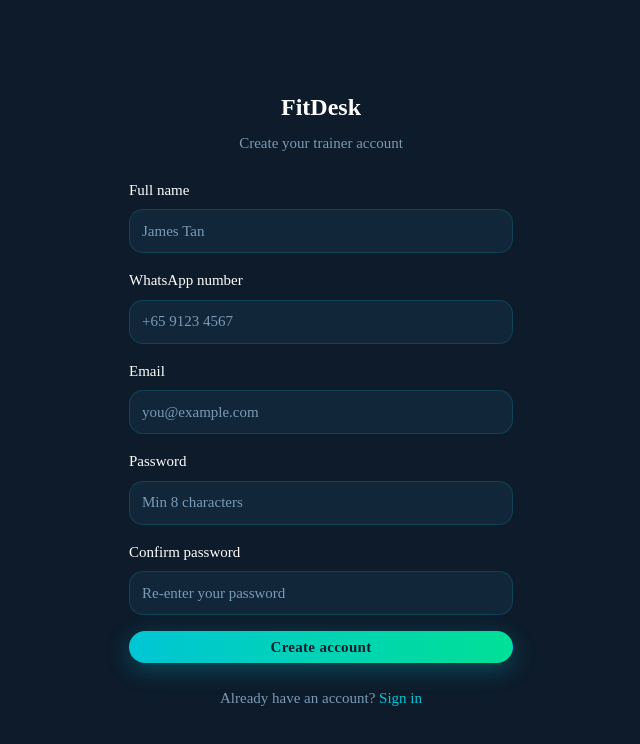
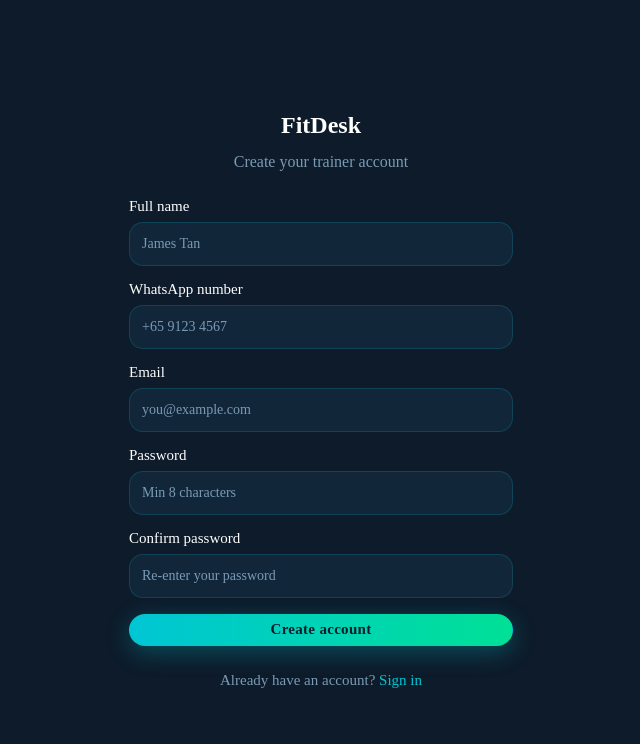
Before and after one commit to 5abhinavs-ops/Fit-Desk, a Next.js app: page /signup in a window 1280 px wide. Shown: the top 744 px of the page, without its empty margins (319-959 px from the left). Built offline with nearby package versions, Linux system fonts and the light colour scheme.

Commit message:
fix: remove broken @theme block causing React #418 crash, use !important for font overrides

```diff
--- a/src/app/globals.css
+++ b/src/app/globals.css
@@ -3,18 +3,6 @@
 @import "shadcn/tailwind.css";
 
 @custom-variant dark (&:is(.dark *));
-
-/* ── Override Tailwind v4 font-size scale ── */
-@theme {
-  --font-size-xs:   0.8125rem;
-  --font-size-sm:   0.9375rem;
-  --font-size-base: 0.9375rem;
-  --font-size-lg:   1.0625rem;
-  --font-size-xl:   1.1875rem;
-  --font-size-2xl:  1.375rem;
-  --font-size-3xl:  1.75rem;
-  --font-size-4xl:  2.125rem;
-}
 
 @theme inline {
   --color-background: var(--background);
@@ -58,7 +46,6 @@
   --radius-2xl: calc(var(--radius) * 1.8);
   --radius-3xl: calc(var(--radius) * 2.2);
   --radius-4xl: calc(var(--radius) * 2.6);
-
   --color-fd-cyan: var(--fd-cyan);
   --color-fd-green: var(--fd-green);
   --color-fd-pink: var(--fd-pink);
@@ -69,7 +56,6 @@
   --color-fd-border: var(--fd-border);
 }
 
-/* ─── FitDesk Dark Theme ─────────────────────────── */
 :root {
   --fd-cyan:       #00C6D4;
   --fd-green:      #00E096;
@@ -79,7 +65,6 @@
   --fd-surface-hi: #1A3349;
   --fd-muted:      #7A9BB5;
   --fd-border:     rgba(0,198,212,0.18);
-
   --background:          #0D1B2A;
   --foreground:          #FFFFFF;
   --card:                #12263A;
@@ -98,15 +83,12 @@
   --border:              rgba(0,198,212,0.18);
   --input:               #12263A;
   --ring:                #00C6D4;
-
   --chart-1: #00C6D4;
   --chart-2: #00E096;
   --chart-3: #FFB347;
   --chart-4: #FF4C7A;
   --chart-5: #7A9BB5;
-
   --radius: 1.125rem;
-
   --sidebar:                #12263A;
   --sidebar-foreground:     #FFFFFF;
   --sidebar-primary:        #00C6D4;
@@ -157,24 +139,19 @@
   }
   body {
     @apply bg-background text-foreground;
-    font-size: 15px;
+    font-size: 16px;
     line-height: 1.6;
     -webkit-font-smoothing: antialiased;
   }
   html {
     @apply font-sans;
   }
-
-  /* ── Plain CSS font overrides — guaranteed to work regardless of Tailwind version ── */
-  .text-xs  { font-size: 13px !important; line-height: 1.5 !important; }
-  .text-sm  { font-size: 15px !important; line-height: 1.5 !important; }
-  .text-base{ font-size: 15px !important; line-height: 1.6 !important; }
-  .text-lg  { font-size: 17px !important; line-height: 1.5 !important; }
+  /* Increase all small text globally for readability on dark background */
+  .text-xs { font-size: 13px !important; line-height: 1.5; }
+  .text-sm { font-size: 15px !important; line-height: 1.5; }
 }
 
-/* ─── FitDesk Global Utilities ──────────────────────────────── */
 @layer utilities {
-
   .btn-gradient {
     background: linear-gradient(90deg, #00C6D4, #00E096);
     color: #0D1B2A;
@@ -237,7 +214,7 @@
   }
 
   .label-upper {
-    font-size: 11px;
+    font-size: 12px;
     font-weight: 700;
     color: #7A9BB5;
     text-transform: uppercase;
@@ -247,7 +224,7 @@
   .pill-gradient {
     background: linear-gradient(90deg, #00C6D4, #00E096);
     color: #0D1B2A;
-    font-size: 9px;
+    font-size: 10px;
     font-weight: 800;
     padding: 3px 9px;
     border-radius: 20px;
```
